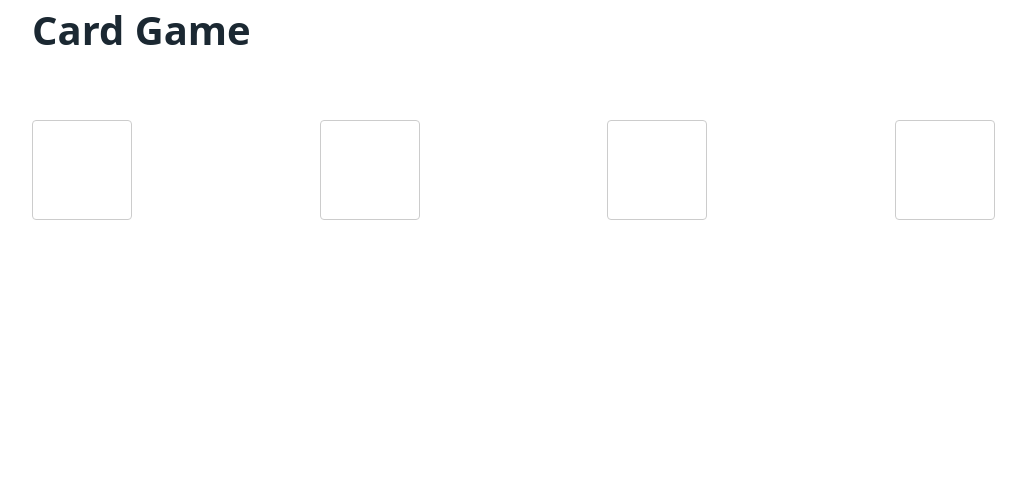
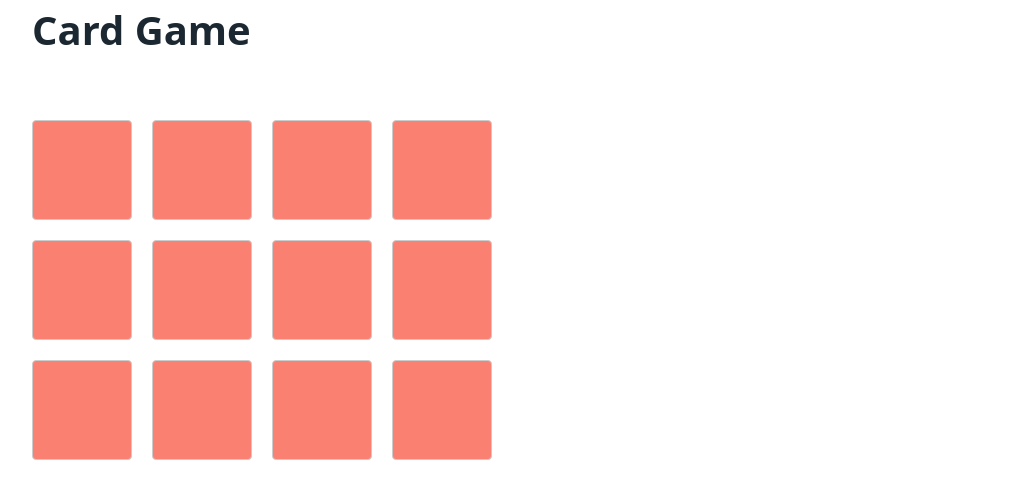
Before and after one commit to fflorezz/vue-typescript, a Vue app: page / in a window 1280 px wide. Shown: the top 498 px of the page, without its empty margins (43-1069 px from the left). Built offline with nearby package versions, Linux system fonts and the light colour scheme.

Commit message:
Add grid styles

```diff
--- a/package.json
+++ b/package.json
@@ -10,6 +10,8 @@
   },
   "dependencies": {
     "@picocss/pico": "^1.5.10",
+    "@types/lodash": "^4.14.195",
+    "lodash": "^4.17.21",
     "vue": "^3.3.4"
   },
   "devDependencies": {
--- a/src/components/card-game.vue
+++ b/src/components/card-game.vue
@@ -1,5 +1,7 @@
 <script setup lang="ts">
 import { reactive, watchEffect } from 'vue'
+
+import { shuffle } from 'lodash'
 
 type Card = {
   id: number
@@ -8,32 +10,7 @@ type Card = {
   matched: boolean
 }
 
-const cards: Card[] = reactive([
-  {
-    id: 1,
-    content: '🐶',
-    flipped: false,
-    matched: false,
-  },
-  {
-    id: 2,
-    content: '🐱',
-    flipped: false,
-    matched: false,
-  },
-  {
-    id: 3,
-    content: '🐶',
-    flipped: false,
-    matched: false,
-  },
-  {
-    id: 4,
-    content: '🐱',
-    flipped: false,
-    matched: false,
-  },
-])
+const cards: Card[] = generateCards()
 
 watchEffect(() => {
   const flippedCards = cards.filter(card => card.flipped && !card.matched)
@@ -70,12 +47,32 @@ function flipCard(card: Card) {
   }
   card.flipped = !card.flipped
 }
+
+function generateCards() {
+  const emojis = ['🐶', '🐱', '🐭', '🐹', '🐰', '🦊']
+  const cards = emojis.flatMap(emoji => [
+    {
+      id: Math.random(),
+      content: emoji,
+      flipped: false,
+      matched: false,
+    },
+    {
+      id: Math.random(),
+      content: emoji,
+      flipped: false,
+      matched: false,
+    },
+  ])
+
+  return reactive(shuffle(cards))
+}
 </script>
 
 <template>
   <div class="container">
     <h1>Card Game</h1>
-    <div class="grid">
+    <div class="cards-container">
       <div
         v-for="card in cards"
         :key="card.id"
@@ -93,9 +90,18 @@ function flipCard(card: Card) {
 </template>
 
 <style scoped>
+.cards-container {
+  display: grid;
+  row-gap: 20px;
+  column-gap: 20px;
+  grid-template-columns: repeat(4, 100px);
+  grid-template-rows: repeat(3, 100px);
+}
 .card {
   position: relative;
+  cursor: pointer;
 }
+
 .back,
 .front {
   width: 100px;
@@ -105,10 +111,14 @@ function flipCard(card: Card) {
   display: flex;
   justify-content: center;
   align-items: center;
-  cursor: pointer;
+
   transition: transform 0.3s ease-in-out;
   position: absolute;
   backface-visibility: hidden;
+}
+.card.matched {
+  opacity: 0.5;
+  cursor: default;
 }
 .card.flipped .front {
   transform: rotateY(-0.5turn);
@@ -116,7 +126,11 @@ function flipCard(card: Card) {
 .card.flipped .back {
   transform: rotateY(0turn);
 }
-.card .back {
+.back {
   transform: rotateY(0.5turn);
 }
+
+.front {
+  background-color: salmon;
+}
 </style>
```
Also changed, not shown: 1 other file (tests, documents, lock files or other folders).
